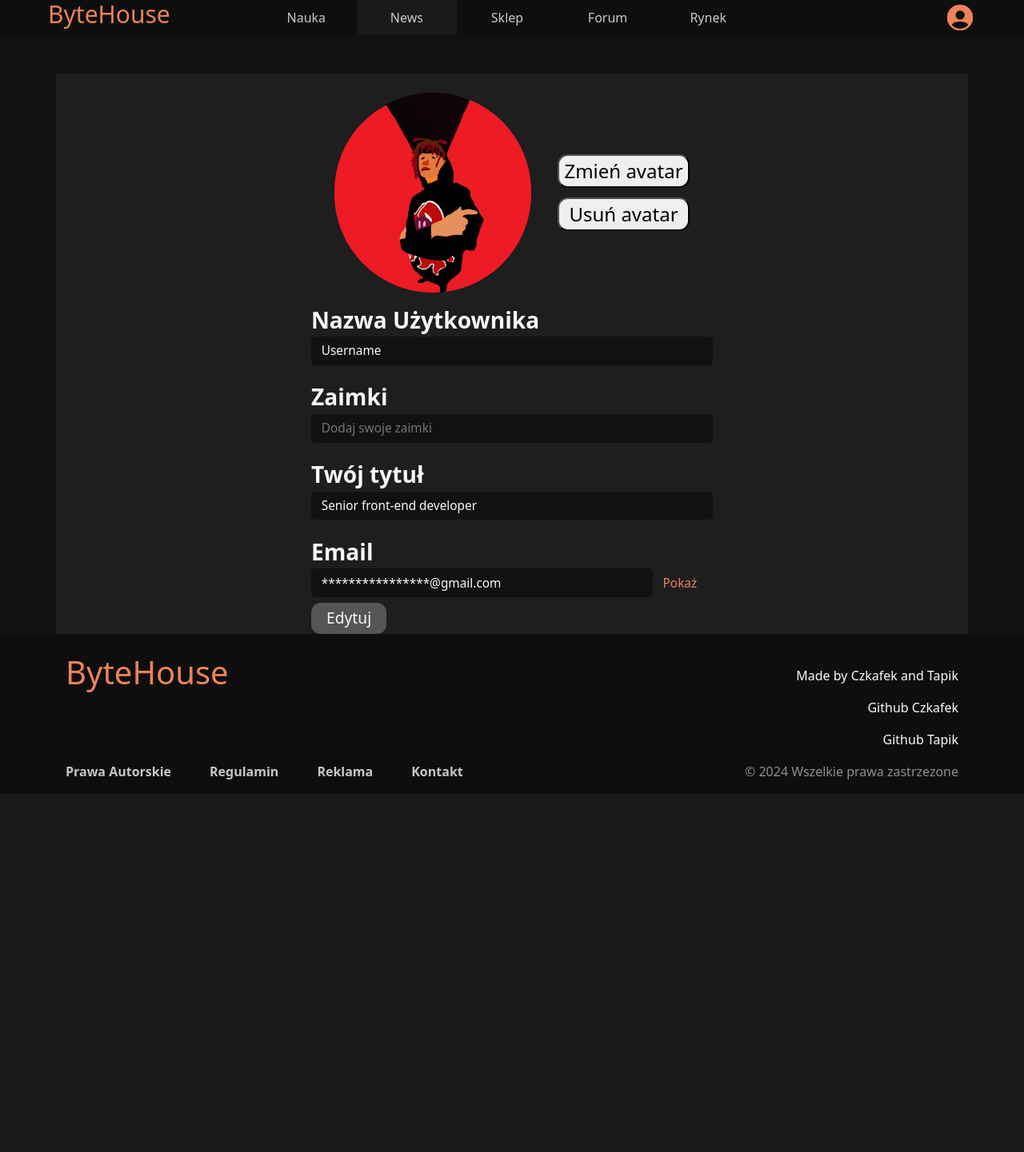
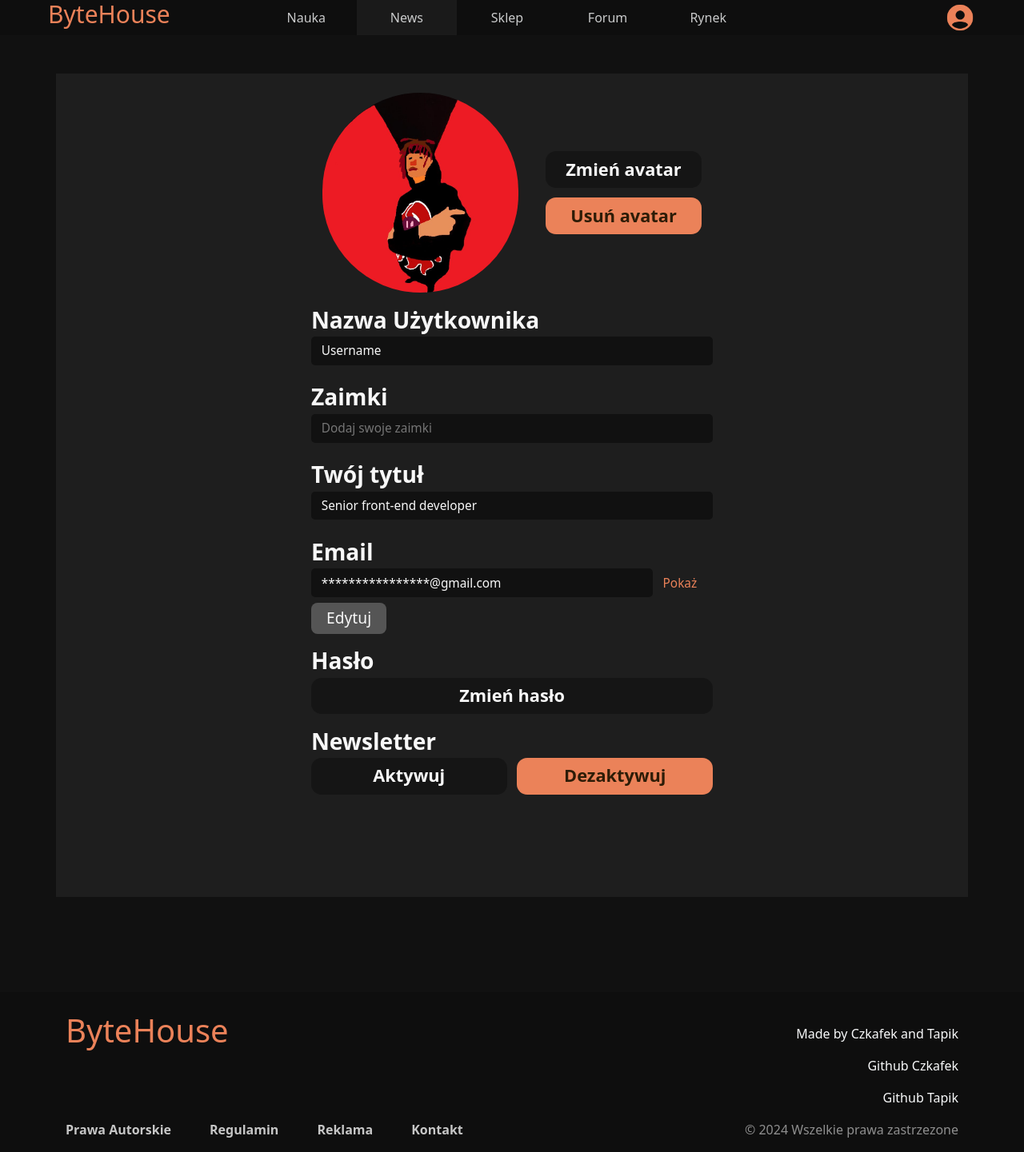
Before and after one commit to Czkafek/Project, a PHP site: page /edit_profile.html in a window 1280 px wide. Shown: the whole page at 80% size. Before the commit the page ends 975 px from the top, so only its background shows below. Run offline with PHP 8.4, Linux system fonts and the light colour scheme.

Commit message:
respońsywność zakończona

```diff
--- a/edit_profile.css
+++ b/edit_profile.css
@@ -59,12 +89,22 @@
     .information-name {
         font-size: 2.7vw;
     }
+    .information {
+        width: 45%;
+    }
+    .information-email p {
+        font-size: 1.7vw;
+    }
+    .information-status button {
+        font-size: 1.7vw;
+        border-radius: 8px;
+    }
 }
 
 
 @media (min-width: 1200px) and (max-width: 1400px) {
-    .avatar-buttons button {
-        font-size: 1.5rem;
+    .buttons button {
+        font-size: 1.7vw;
         border-radius: 13px;
     }
     .information-status textarea {
@@ -74,12 +114,22 @@
     .information-name {
         font-size: 2.2vw;
     }
+    .information {
+        width: 45%;
+    }
+    .information-email p {
+        font-size: 1.2vw;
+    }
+    .information-status button {
+        font-size: 1.5vw;
+        border-radius: 8px;
+    }
 }
 
 
 @media (min-width: 1400px) and (max-width: 1480px) {
-    .avatar-buttons button {
-        font-size: 1.5rem;
+    .buttons button {
+        font-size: 1.7vw;
         border-radius: 15px;
     }
     .information-status textarea {
@@ -113,9 +183,14 @@ body {
     background-color: #111111;
     height: 100vh;
     width: 100vw;
+    overflow-x: hidden;
+}
+main {
+    padding-bottom: 9.3vw;
 }
 .main-container {
     background-color: #1E1E1E;
+    padding-bottom: 10vw;
 }
 .avatar-container {
     display: flex;
@@ -151,28 +226,38 @@ body {
     -ms-transition: all 0.15s ease;
     transition: all 0.15s ease;
 }
-.avatar-buttons {
+.buttons {
     display: flex;
     flex-direction: column;
     row-gap: 5%;
     justify-content: center;
 }
-.avatar-buttons button input {
-    background-color: #151515;
+.buttons button {
     border: none;
-    padding: 0.7vw 2vw 0.7vw 2vw;
+    padding: 0.5vw 2vw 0.5vw 2vw;
     text-wrap: nowrap;
+    -webkit-filter: brightness(100%);
 }
-.avatar-buttons input:nth-child(1) {
+.buttons button:nth-child(1) {
     background-color: #151515;
     color: #f8f8f8;
     font-weight: 600;
 }
-.avatar-buttons input:nth-child(2) {
+.buttons button:nth-child(2) {
     background-color: #eb8259;
     color: #2d1c07;
     font-weight: 700;
 }
+.buttons button:hover {
+    -webkit-filter: brightness(80%);
+    -webkit-transition: all 0.15s ease;
+    -moz-transition: all 0.15s ease;
+    -o-transition: all 0.15s ease;
+    -ms-transition: all 0.15s ease;
+    transition: all 0.15s ease;
+}
+
+
 
 
 
@@ -181,12 +266,17 @@ body {
     display: flex;
     flex-direction: column;
     align-items: left;
-    width: 45%;
     padding-top: 1vw;
 }
 .information-name {
+    display: flex;
+    width: 100%;
     color: #f8f8f8;
     font-weight: 600;
+}
+.information-name p{
+    margin: 0px;
+    padding: 0px;
 }
 .information-status {
     width: 100%;
@@ -205,8 +295,6 @@ body {
     background-color: #555555;
     border: none;
     color: #f8f8f8;
-    font-size: 1.5vw;
-    border-radius: 12px;
     padding: 0.4vw 1.5vw 0.4vw 1.5vw;
     transition: opacity 0.15s;
 }
@@ -233,6 +320,18 @@ body {
     opacity: 0.5;
 }
 
+
+#newsletter-buttons {
+    display: flex;
+    flex-direction: row;
+    column-gap: 1vw;
+}
+#newsletter-buttons button:nth-child(1) {
+    flex: 1;
+}
+#newsletter-buttons button:nth-child(2) {
+    flex: 1;
+}
 /*
 
     ZRÓB TAK, ŻE PO PEWNYM CZASIE WIELKOŚĆ SIĘ ZWIĘKSZA TYCH TEXTAREA,
--- a/edit_profile.html
+++ b/edit_profile.html
@@ -52,7 +52,7 @@
                     <img src="images/avatar.jpg" alt="avatar" class="img-fluid avatar-img">
                     <a><img src="images/image-hover.png" alt="image-hover-icon" class="image-hover-icon"></a>
                 </div>
-                <div class="avatar-buttons">
+                <div class="buttons">
                     <button>Zmień avatar</button>
                     <button>Usuń avatar</button>
                 </div>
@@ -92,6 +92,23 @@
                             <p>Pokaż</p>
                         </div>
                         <button>Edytuj</button>
+                    </div>
+                </div>
+                <div class="information">
+                    <div class="information-name">
+                        <p>Hasło</p>
+                    </div>
+                    <div class="buttons">
+                        <button>Zmień hasło</button>
+                    </div>
+                </div>
+                <div class="information">
+                    <div class="information-name">
+                        <p>Newsletter</p>
+                    </div>
+                    <div class="buttons" id="newsletter-buttons">
+                        <button>Aktywuj</button>
+                        <button>Dezaktywuj</button>
                     </div>
                 </div>
             </div>
```
Also changed, not shown: other parts of edit_profile.css (+58 -9 lines).
